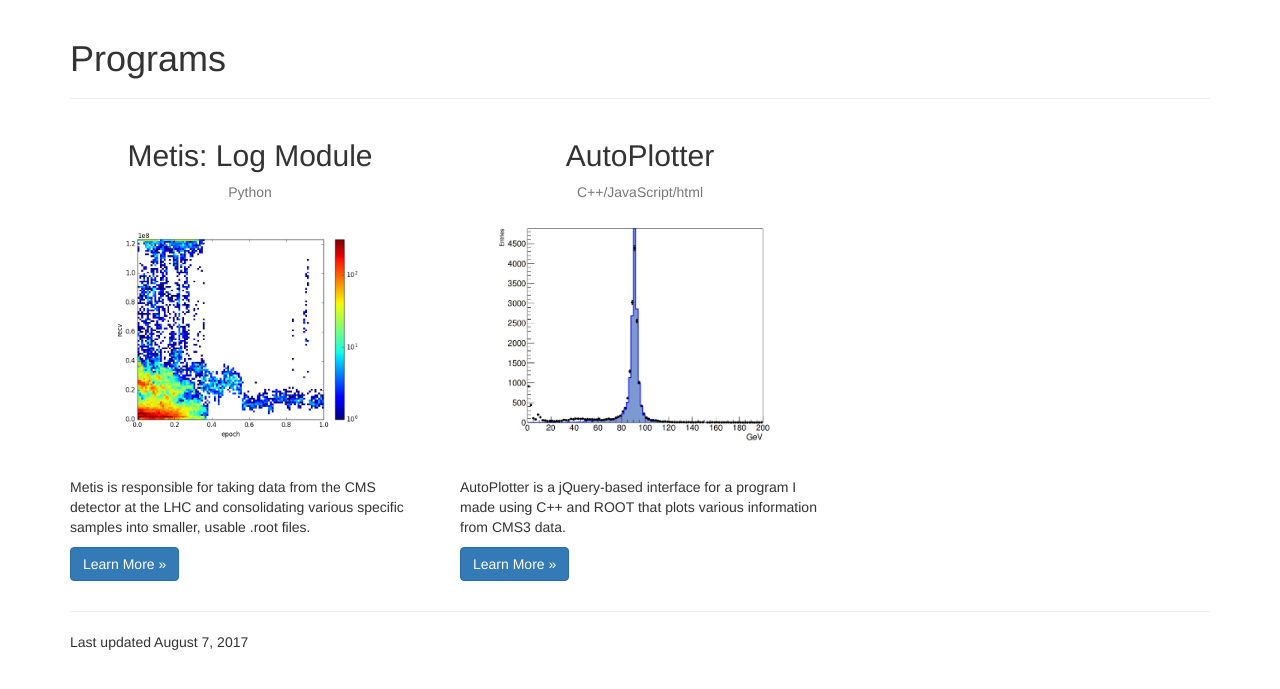
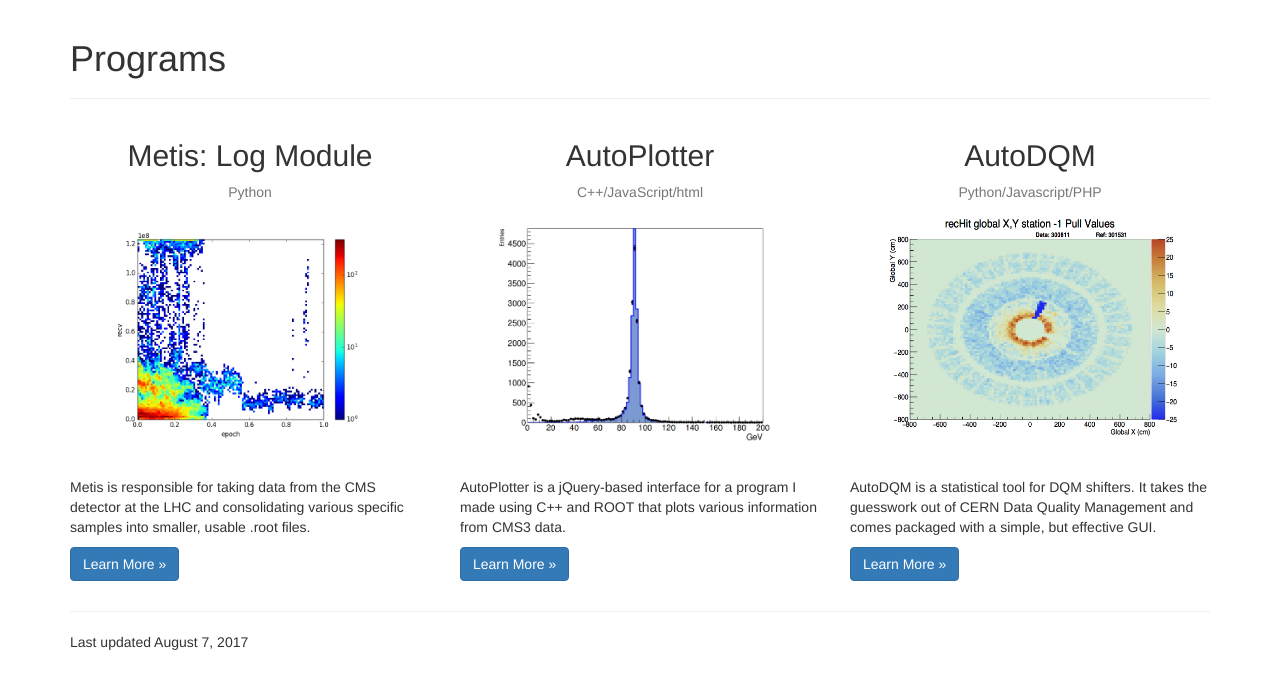
Before and after one commit to jkguiang/my_website, a Flask app: page /programs in a window 1280 px wide. Shown: the part 51-740 px from the top of the page. Run offline with Flask 2, Linux system fonts and the light colour scheme; some libraries are stand-ins or nearby versions.

Commit message:
added autodqm

```diff
--- a/templates/programs.html
+++ b/templates/programs.html
@@ -61,7 +61,18 @@
             <p><a class="btn btn-primary" href="/programs/autoplotter" role="button">Learn More &raquo;</a></p>
         </div>
         <div class="col-lg-4">
-
+            <div class="text-center">
+                <h2>AutoDQM</h2>
+                <p class="text-muted">Python/Javascript/PHP<br /></p>
+                <img class="imgframe" src="static/img/dqm_thumbnail.png" height="225" width="300">
+            </div>
+            <p><br /></p>
+            <p>
+                AutoDQM is a statistical tool for DQM shifters. It takes the
+                guesswork out of CERN Data Quality Management and comes packaged
+                with a simple, but effective GUI.
+            </p>
+            <p><a class="btn btn-primary" href="/programs/autodqm" role="button">Learn More &raquo;</a></p>
         </div>
     </div>
 </div>
```
